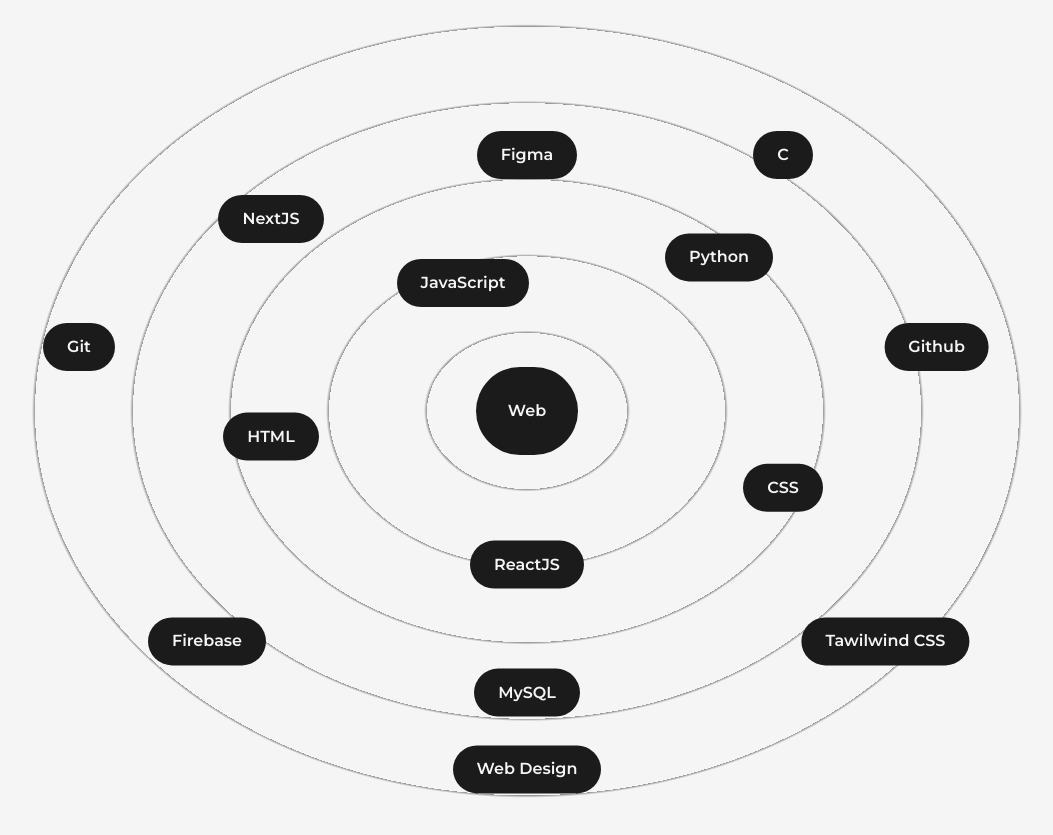
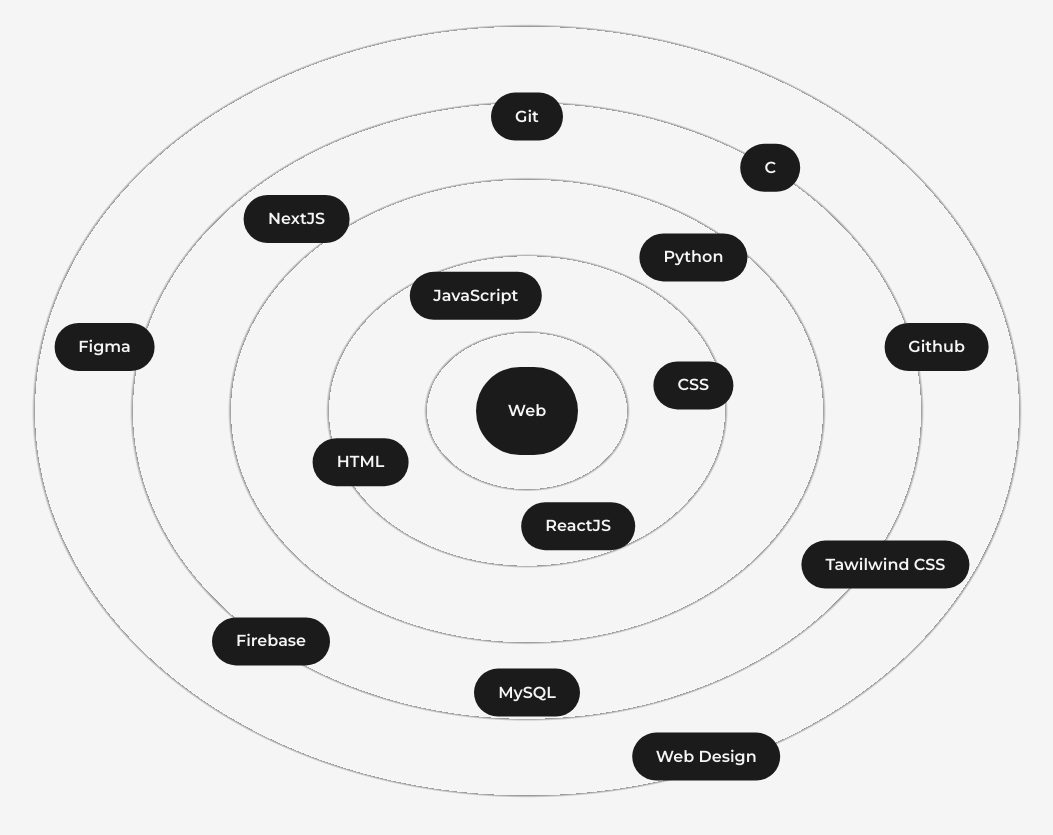
Before and after one commit to rabahbabaci/Portfolio-Website, a Next.js app: page /about in a window 1280 px wide. Shown: the part 1277-2112 px from the top of the page, without its empty margins (113-1166 px from the left). Built offline with nearby package versions, Linux system fonts and the light colour scheme.

Commit message:
improve about page

```diff
--- a/src/components/Experience.js
+++ b/src/components/Experience.js
@@ -4,6 +4,7 @@
 
 const Details = ({ position, company, companyLink, time, address, work }) => {
   const ref = useRef(null);
+
   return (
     <li
       ref={ref}
--- a/src/components/Skills.js
+++ b/src/components/Skills.js
@@ -43,20 +43,19 @@
         >
           Web
         </motion.div>
-
-        <Skill name='HTML' x='-20vw' y='2vw' />
-        <Skill name='JavaScript' x='-5vw' y='-10vw' />
-        <Skill name='CSS' x='20vw' y='6vw' />
-        <Skill name='ReactJS' x='0vw' y='12vw' />
-        <Skill name='NextJS' x='-20vw' y='-15vw' />
-        <Skill name='Python' x='15vw' y='-12vw' />
-        <Skill name='Git' x='-35vw' y='-5vw' />
+        <Skill name='HTML' x='-13vw' y='4vw' />
+        <Skill name='JavaScript' x='-4vw' y='-9vw' />
+        <Skill name='CSS' x='13vw' y='-2vw' />
+        <Skill name='ReactJS' x='4vw' y='9vw' />
+        <Skill name='NextJS' x='-18vw' y='-15vw' />
+        <Skill name='Python' x='13vw' y='-12vw' />
+        <Skill name='Figma' x='-33vw' y='-5vw' />
         <Skill name='Github' x='32vw' y='-5vw' />
-        <Skill name='Figma' x='0vw' y='-20vw' />
-        <Skill name='Firebase' x='-25vw' y='18vw' />
-        <Skill name='C' x='20vw' y='-20vw' />
-        <Skill name='Tawilwind CSS' x='28vw' y='18vw' />
-        <Skill name='Web Design' x='0vw' y='28vw' />
+        <Skill name='Git' x='0vw' y='-23vw' />
+        <Skill name='Firebase' x='-20vw' y='18vw' />
+        <Skill name='C' x='19vw' y='-19vw' />
+        <Skill name='Tawilwind CSS' x='28vw' y='12vw' />
+        <Skill name='Web Design' x='14vw' y='27vw' />
         <Skill name='MySQL' x='0vw' y='22vw' />
       </div>
     </>
--- a/src/pages/about.js
+++ b/src/pages/about.js
@@ -63,9 +63,10 @@
               className='col-span-3 flex flex-col items-start justify-start xl:col-span-4 md:order-2
             md:col-span-8'
             >
-              <h2 className='mb-4 text-lg font-bold uppercase text-dark/75 dark:text-light/75'>
+              <h2 className='mb-4 text-xl font-bold uppercase text-dark/75 dark:text-light/75'>
                 BIOGRAPHY
               </h2>
+
               <p className='font-medium '>
                 Hi 👋 I&apos;m <strong>Rabah</strong>, a software developer with
                 a passion for creating beautiful, functional, and user-centered
--- a/src/pages/index.js
+++ b/src/pages/index.js
@@ -16,7 +16,7 @@
         <title>Rabah Babaci</title>
         <meta
           name='description'
-          content="Explore CodeBucks's Next.js developer portfolio and
+          content="Explore Rabah Babaci's Next.js developer portfolio and
         discover the latest webapp projects and software engineering articles.
         Showcase your skills as a full-stack developer and software engineer."
         />
@@ -47,7 +47,7 @@
                 As a proficient full-stack developer, I'm committed to realizing
                 ideas as cutting-edge software applications. Explore my latest
                 projects and articles, highlighting expertise in software
-                development and technologies such as React.js.
+                development and technologies such as React.js!
               </p>
 
               <div className='mt-2 flex items-center self-start lg:self-center'>
```
